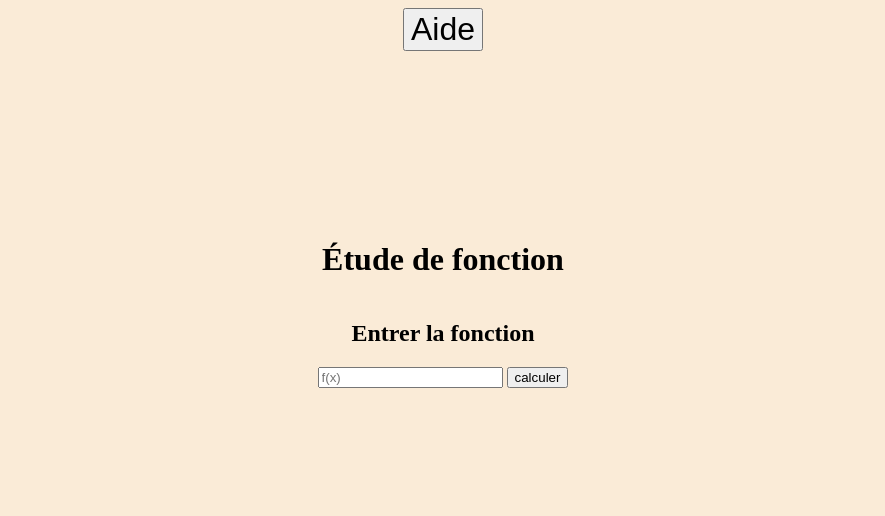
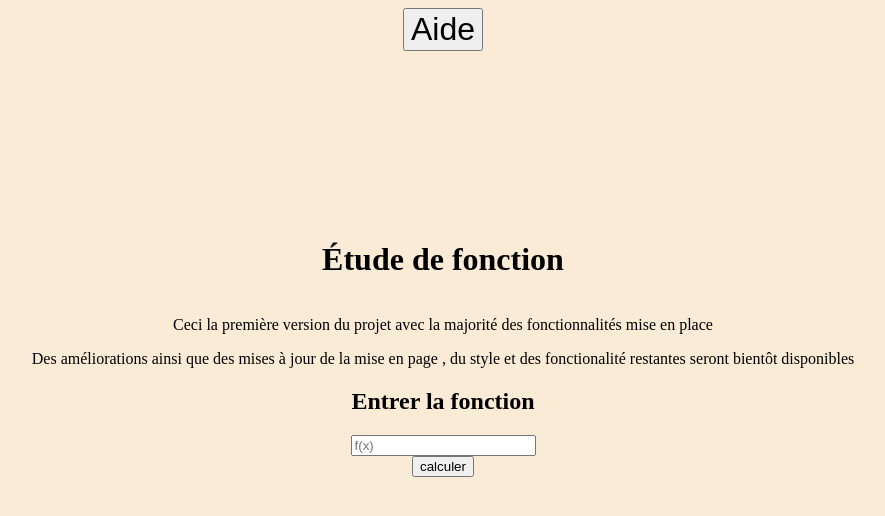
Before and after one commit to MrKtheNOob/Etude-de-fonction, a FastAPI app: page /home in a window 1280 px wide. Shown: the top 516 px of the page, without its empty margins (197-1082 px from the left). Run offline with FastAPI, Linux system fonts and the light colour scheme; some libraries are stand-ins or nearby versions.

Commit message:
message on the frontend + transition effect

```diff
--- a/templates/home.html
+++ b/templates/home.html
@@ -57,11 +57,18 @@
     </div>
     <h1>Étude de fonction</h1>
     <div class="up">
+        <p>
+            Ceci la première version du projet avec la majorité des fonctionnalités mise en place
+        </p>
+        <p>
+            Des améliorations ainsi que des mises à jour de la mise en page , du style et des fonctionalité restantes seront bientôt disponibles
+        </p>
         <div id="will change">
             <form hx-post="/calculate/étude" hx-target="main" hx-swap="innerHTML swap:1s">
                 <label for="fonction">
                     <h2>Entrer la fonction</h2><input type="text" placeholder="f(x)" id="finput" name="fonction">
                 </label>
+                <br>
                 <button id="submit-btn" type="submit">calculer</button>
             </form>
         </div>
```
